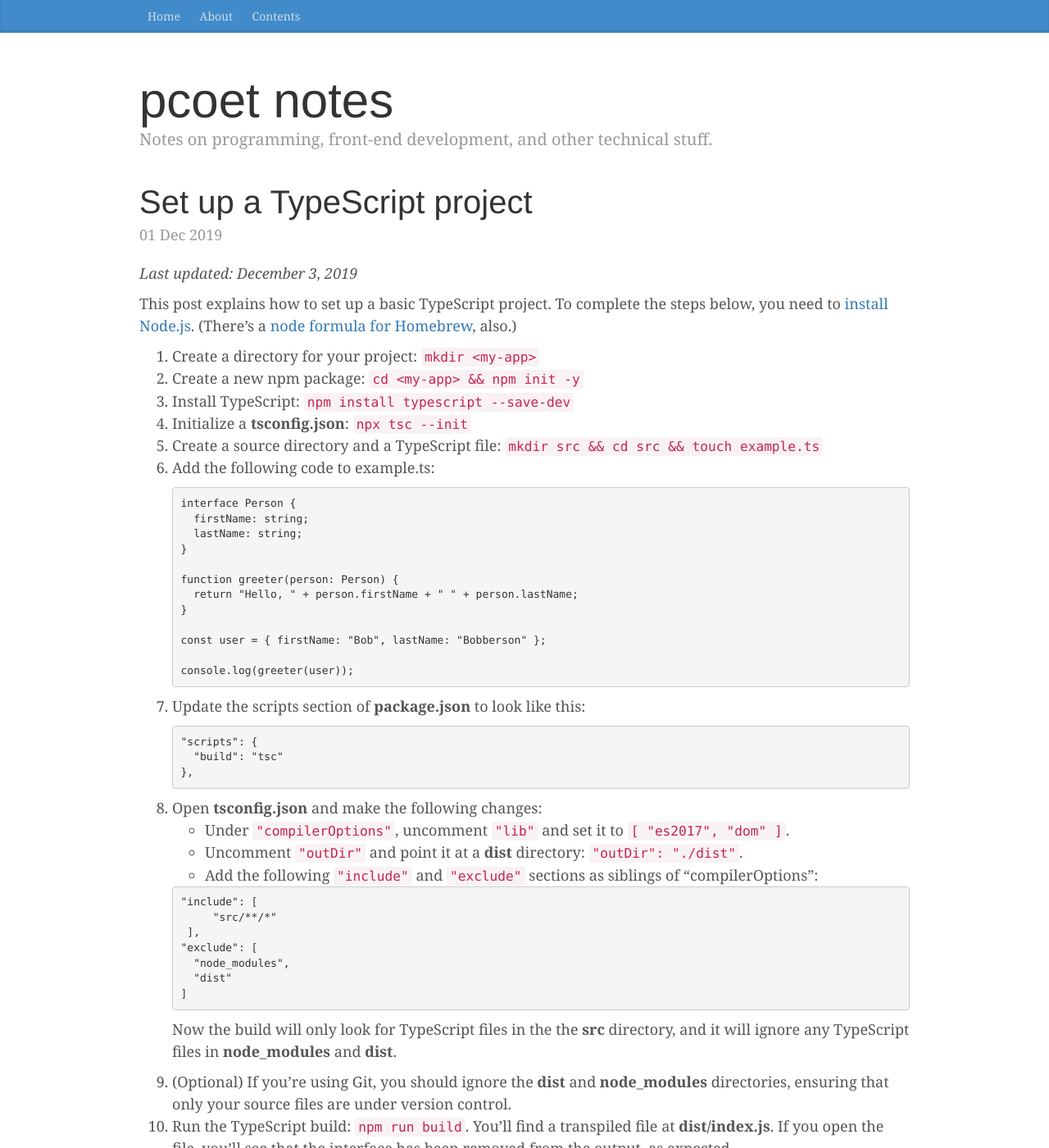
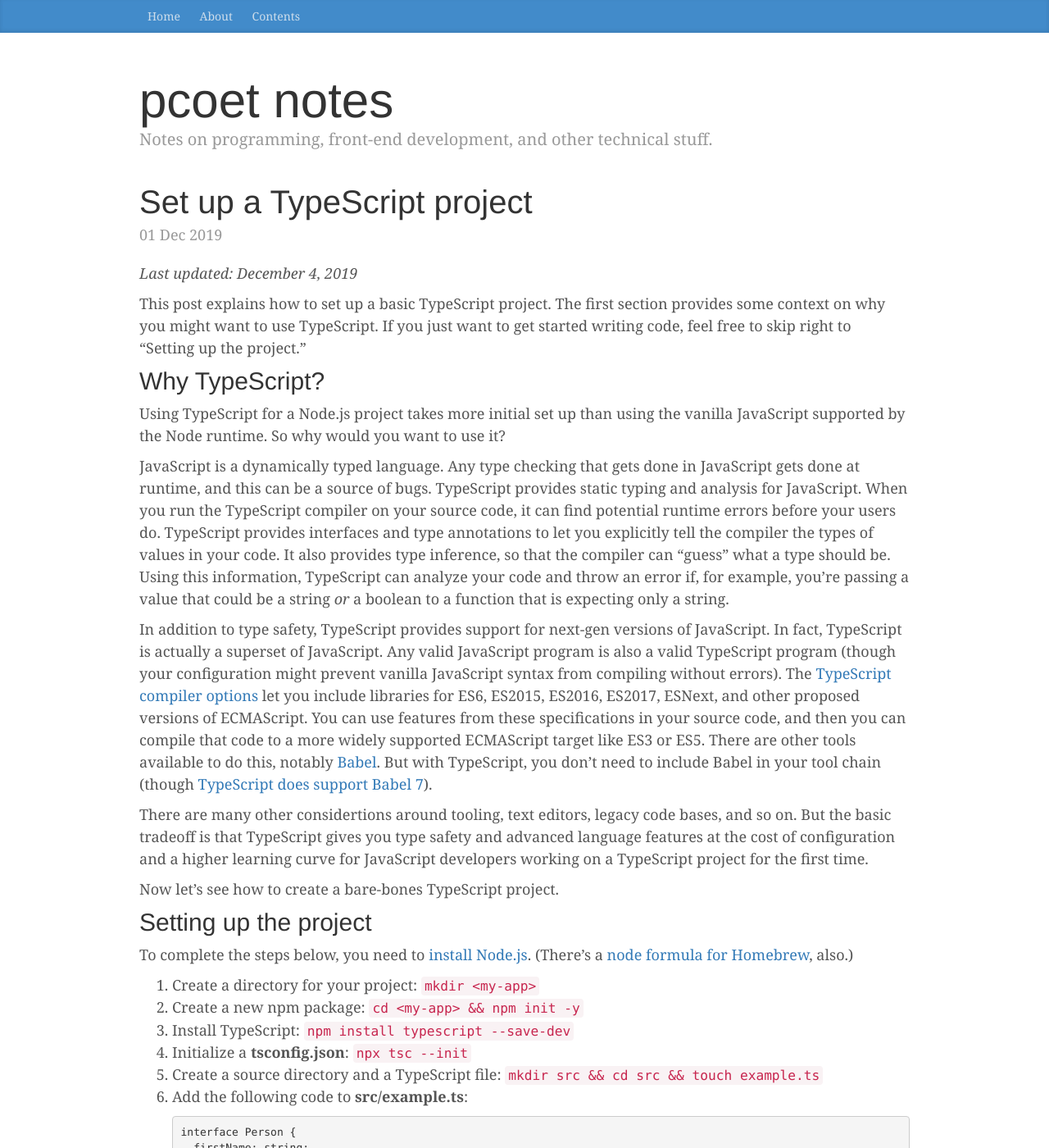
Before and after one commit to pcoet/pcoet.github.io, a Jekyll site: the page built from _posts/2019-12-01-ts-quickstart.md, in a window 1280 px wide and 1400 px high. Shown: the whole window at 82% size. Built offline with Jekyll 4.4.1, drawn with Linux system fonts in a browser that asks for light colours; some of the changed text lies outside the part shown.

Commit message:
updated TypeScript quickstart

````diff
--- a/_posts/2019-12-01-ts-quickstart.md
+++ b/_posts/2019-12-01-ts-quickstart.md
@@ -3,16 +3,32 @@ title: Set up a TypeScript project
 category: TypeScript
 ---
 
-*Last updated: December 3, 2019*
+*Last updated: December 4, 2019*
 
-This post explains how to set up a basic TypeScript project. To complete the steps below, you need to [install Node.js](https://nodejs.org/en/download/). (There's a [node formula for Homebrew](https://formulae.brew.sh/formula/node), also.)
+This post explains how to set up a basic TypeScript project. The first section provides some context on why you might want to use TypeScript. If you just want to get started writing code, feel free to skip right to "Setting up the project."
+
+## Why TypeScript?
+
+Using TypeScript for a Node.js project takes more initial set up than using the vanilla JavaScript supported by the Node runtime. So why would you want to use it?
+
+JavaScript is a dynamically typed language. Any type checking that gets done in JavaScript gets done at runtime, and this can be a source of bugs. TypeScript provides static typing and analysis for JavaScript. When you run the TypeScript compiler on your source code, it can find potential runtime errors before your users do. TypeScript provides interfaces and type annotations to let you explicitly tell the compiler the types of values in your code. It also provides type inference, so that the compiler can "guess" what a type should be. Using this information, TypeScript can analyze your code and throw an error if, for example, you're passing a value that could be a string *or* a boolean to a function that is expecting only a string.
+
+In addition to type safety, TypeScript provides support for next-gen versions of JavaScript. In fact, TypeScript is actually a superset of JavaScript. Any valid JavaScript program is also a valid TypeScript program (though your configuration might prevent vanilla JavaScript syntax from compiling without errors). The [TypeScript compiler options](https://www.typescriptlang.org/docs/handbook/compiler-options.html) let you include libraries for ES6, ES2015, ES2016, ES2017, ESNext, and other proposed versions of ECMAScript. You can use features from these specifications in your source code, and then you can compile that code to a more widely supported ECMAScript target like ES3 or ES5. There are other tools available to do this, notably [Babel](https://babeljs.io/). But with TypeScript, you don't need to include Babel in your tool chain (though [TypeScript does support Babel 7](https://devblogs.microsoft.com/typescript/typescript-and-babel-7/)).
+
+There are many other considertions around tooling, text editors, legacy code bases, and so on. But the basic tradeoff is that TypeScript gives you type safety and advanced language features at the cost of configuration and a higher learning curve for JavaScript developers working on a TypeScript project for the first time.
+
+Now let's see how to create a bare-bones TypeScript project.
+
+## Setting up the project
+
+To complete the steps below, you need to [install Node.js](https://nodejs.org/en/download/). (There's a [node formula for Homebrew](https://formulae.brew.sh/formula/node), also.)
 
 1. Create a directory for your project: `mkdir <my-app>`
 1. Create a new npm package: `cd <my-app> && npm init -y`
 1. Install TypeScript: `npm install typescript --save-dev`
 1. Initialize a **tsconfig.json**: `npx tsc --init`
 1. Create a source directory and a TypeScript file: `mkdir src && cd src && touch example.ts`
-1. Add the following code to example.ts:
+1. Add the following code to **src/example.ts**:
 
    ```javascript
    interface Person {
@@ -38,7 +54,7 @@ This post explains how to set up a basic TypeScript project. To complete the ste
    ```
 
 1. Open **tsconfig.json** and make the following changes:
-  * Under `"compilerOptions"`, uncomment `"lib"` and set it to `[ "es2017", "dom" ]`.
+  * Under `"compilerOptions"`, uncomment `"lib"` and set it to `[ "es2015", "dom" ]`.
   * Uncomment `"outDir"` and point it at a **dist** directory: `"outDir": "./dist"`.
   * Add the following `"include"` and `"exclude"` sections as siblings of "compilerOptions":
 
@@ -54,6 +70,6 @@ This post explains how to set up a basic TypeScript project. To complete the ste
 
    Now the build will only look for TypeScript files in the the **src** directory, and it will ignore any TypeScript files in **node_modules** and **dist**.
 1. (Optional) If you're using Git, you should ignore the **dist** and **node_modules** directories, ensuring that only your source files are under version control.
-1. Run the TypeScript build: `npm run build`. You'll find a transpiled file at **dist/index.js**. If you open the file, you'll see that the interface has been removed from the output, as expected.
+1. Run the TypeScript build: `npm run build`. You'll find a transpiled file at **dist/example.js**. If you open the file, you'll see that the interface has been removed from the output, as expected. Great! We've compiled TypeScript to JavaScript.
 
 At this point, you should have a minimal TypeScript project. To learn how to add unit tests, see [Add tests to a TypeScript project]({% post_url 2019-12-02-ts-add-tests %}).
````
Also changed, not shown: _posts/mongo-getting-started.md (+65 -2 lines).
